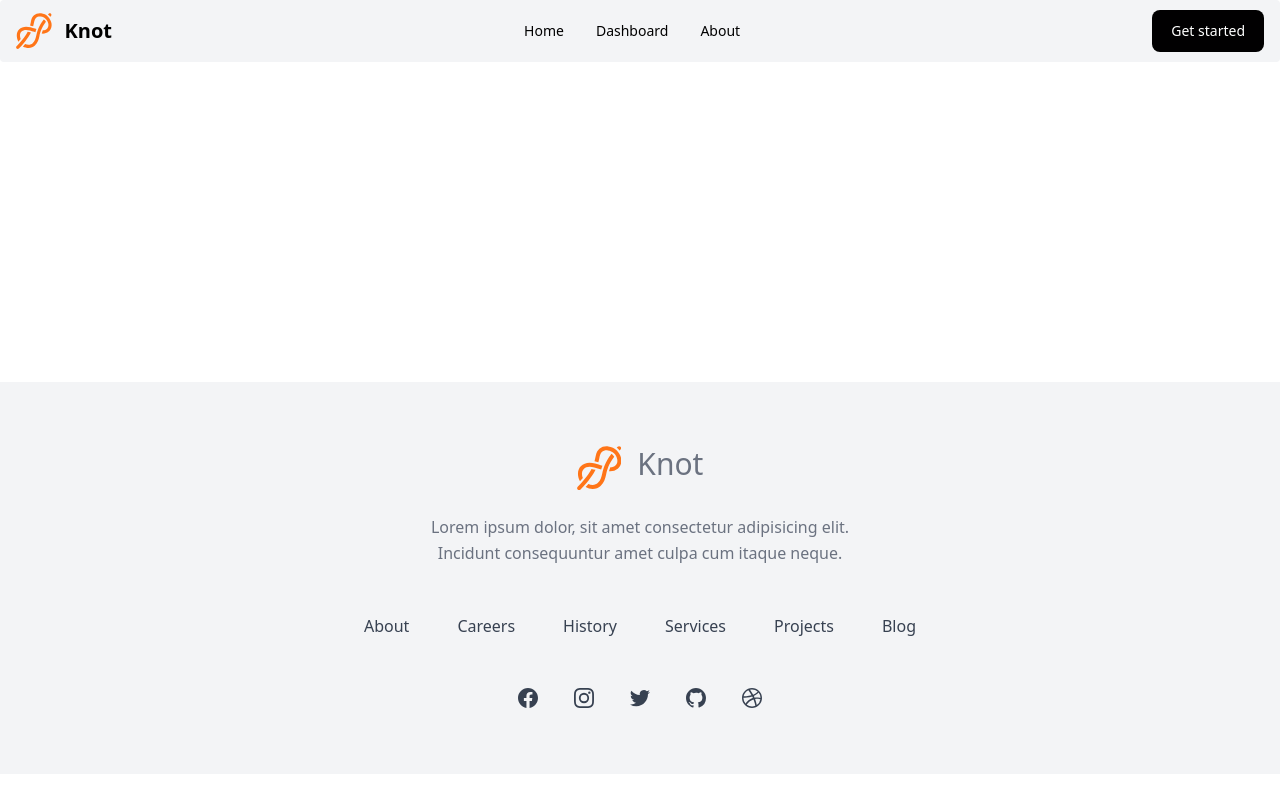
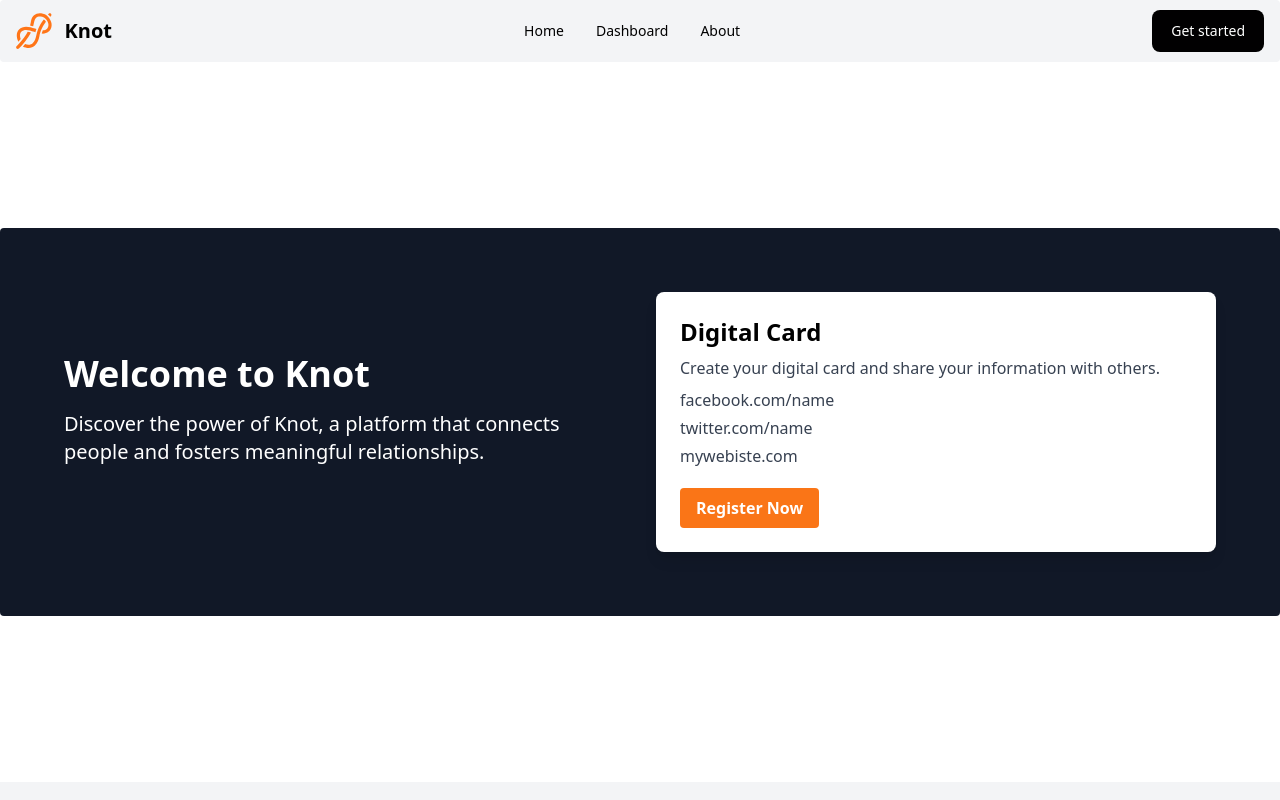
Before and after one commit to yousefwahba/knot, a React (Vite) app in the folder front-end/: page / in a window 1280 px wide. Shown: the top 800 px of the page. Built offline with nearby package versions, Linux system fonts and the light colour scheme.

Commit message:
update footer and added Hero section

```diff
--- a/front-end/src/App.jsx
+++ b/front-end/src/App.jsx
@@ -1,11 +1,16 @@
-import { Button, Navbar } from 'flowbite-react';
 import Layout from './components/shared/Layout';
-import HeadNavbar from './components/shared/Navbar';
+import { BrowserRouter as Router, Route, Routes } from 'react-router-dom';
+import HomePage from './pages/Home';
 
 function App() {
   return (
     <>
-      <Layout />
+      <Layout>
+        <Routes>
+          <Route path="/" element={<HomePage />}></Route>
+          <Route path="/test" element={<HomePage />}></Route>
+        </Routes>
+      </Layout>
     </>
   );
 }
--- /dev/null
+++ b/front-end/src/components/home/HeroSection.jsx
@@ -0,0 +1,66 @@
+import React from 'react';
+import { Link } from 'react-router-dom';
+
+const HeroSection = () => {
+  return (
+    <div className="bg-gray-900 py-16 rounded">
+      <div className="container mx-auto px-4 lg:px-16">
+        <div className="flex flex-col md:flex-row items-center justify-center gap-8">
+          <div className="md:w-1/2">
+            <div className="text-white">
+              <h1 className="text-4xl font-bold mb-4">Welcome to Knot</h1>
+              <p className="text-xl mb-6">
+                Discover the power of Knot, a platform that connects people and
+                fosters meaningful relationships.
+              </p>
+            </div>
+            <div className="flex items-center">
+              <a href="#" className="mr-4 text-white hover:text-gray-300">
+                <i className="fab fa-facebook-square text-2xl"></i>
+              </a>
+              <a href="#" className="mr-4 text-white hover:text-gray-300">
+                <i className="fab fa-twitter-square text-2xl"></i>
+              </a>
+              <a href="#" className="mr-4 text-white hover:text-gray-300">
+                <i className="fab fa-instagram-square text-2xl"></i>
+              </a>
+            </div>
+          </div>
+          <div className="md:w-1/2 mt-4 md:mt-0">
+            <div className="bg-white rounded-lg shadow-lg p-6">
+              <h2 className="text-2xl font-bold mb-2">Digital Card</h2>
+              <p className="text-gray-700 mb-2">
+                Create your digital card and share your information with others.
+              </p>
+              <ul className="text-gray-700">
+                <li className="mb-1">
+                  <a href="#" className="hover:underline">
+                    facebook.com/name
+                  </a>
+                </li>
+                <li className="mb-1">
+                  <a href="#" className="hover:underline">
+                    twitter.com/name
+                  </a>
+                </li>
+                <li className="mb-1">
+                  <a href="#" className="hover:underline">
+                    mywebiste.com
+                  </a>
+                </li>
+              </ul>
+              <Link
+                to="/register"
+                className="bg-primary text-white font-bold py-2 px-4 rounded mt-4 inline-block"
+              >
+                Register Now
+              </Link>
+            </div>
+          </div>
+        </div>
+      </div>
+    </div>
+  );
+};
+
+export default HeroSection;
--- a/front-end/src/components/shared/Footer.jsx
+++ b/front-end/src/components/shared/Footer.jsx
@@ -1,8 +1,8 @@
 const MainFooter = () => {
   return (
-    <footer class="bg-gray-100">
-      <div class="mx-auto max-w-5xl px-4 py-16 sm:px-6 lg:px-8">
-        <div class="flex justify-center text-teal-600">
+    <footer className="bg-gray-100">
+      <div className="mx-auto max-w-5xl px-4 py-16 sm:px-6 lg:px-8">
+        <div className="flex justify-center text-teal-600">
           <svg
             xmlns="http://www.w3.org/2000/svg"
             xmlns:xlink="http://www.w3.org/1999/xlink"
@@ -48,60 +48,78 @@ const MainFooter = () => {
           <div className="text-3xl text-gray-500 ml-4">Knot</div>
         </div>
 
-        <p class="mx-auto mt-6 max-w-md text-center leading-relaxed text-gray-500">
+        <p className="mx-auto mt-6 max-w-md text-center leading-relaxed text-gray-500">
           Lorem ipsum dolor, sit amet consectetur adipisicing elit. Incidunt
           consequuntur amet culpa cum itaque neque.
         </p>
 
-        <ul class="mt-12 flex flex-wrap justify-center gap-6 md:gap-8 lg:gap-12">
+        <ul className="mt-12 flex flex-wrap justify-center gap-6 md:gap-8 lg:gap-12">
           <li>
-            <a class="text-gray-700 transition hover:text-gray-700/75" href="/">
+            <a
+              className="text-gray-700 transition hover:text-gray-700/75"
+              href="/"
+            >
               About
             </a>
           </li>
 
           <li>
-            <a class="text-gray-700 transition hover:text-gray-700/75" href="/">
+            <a
+              className="text-gray-700 transition hover:text-gray-700/75"
+              href="/"
+            >
               Careers
             </a>
           </li>
 
           <li>
-            <a class="text-gray-700 transition hover:text-gray-700/75" href="/">
+            <a
+              className="text-gray-700 transition hover:text-gray-700/75"
+              href="/"
+            >
               History
             </a>
           </li>
 
           <li>
-            <a class="text-gray-700 transition hover:text-gray-700/75" href="/">
+            <a
+              className="text-gray-700 transition hover:text-gray-700/75"
+              href="/"
+            >
               Services
             </a>
           </li>
 
           <li>
-            <a class="text-gray-700 transition hover:text-gray-700/75" href="/">
+            <a
+              className="text-gray-700 transition hover:text-gray-700/75"
+              href="/"
+            >
               Projects
             </a>
           </li>
 
           <li>
-            <a class="text-gray-700 transition hover:text-gray-700/75" href="/">
+            <a
+              className="text-gray-700 transition hover:text-gray-700/75"
+              href="/"
+            >
               Blog
             </a>
           </li>
         </ul>
 
-        <ul class="mt-12 flex justify-center gap-6 md:gap-8">
+        <ul className="mt-12 flex justify-center gap-6 md:gap-8">
           <li>
             <a
               href="/"
               rel="noreferrer"
               target="_blank"
-              class="text-gray-700 transition hover:text-gray-700/75"
+              className="text-gray-700 transition hover:text-gray-700/75"
             >
-              <span class="sr-only">Facebook</span>
+              <span className="sr-only">Facebook</span>
               <svg
-                class="h-6 w-6"
+                className="h-6 w-6"
                 fill="currentColor"
                 viewBox="0 0 24 24"
                 aria-hidden="true"
@@ -120,11 +138,11 @@ const MainFooter = () => {
               href="/"
               rel="noreferrer"
               target="_blank"
-              class="text-gray-700 transition hover:text-gray-700/75"
+              className="text-gray-700 transition hover:text-gray-700/75"
             >
-              <span class="sr-only">Instagram</span>
+              <span className="sr-only">Instagram</span>
               <svg
-                class="h-6 w-6"
+                className="h-6 w-6"
                 fill="currentColor"
                 viewBox="0 0 24 24"
                 aria-hidden="true"
@@ -143,11 +161,11 @@ const MainFooter = () => {
               href="/"
               rel="noreferrer"
               target="_blank"
-              class="text-gray-700 transition hover:text-gray-700/75"
+              className="text-gray-700 transition hover:text-gray-700/75"
             >
-              <span class="sr-only">Twitter</span>
+              <span className="sr-only">Twitter</span>
               <svg
-                class="h-6 w-6"
+                className="h-6 w-6"
                 fill="currentColor"
                 viewBox="0 0 24 24"
                 aria-hidden="true"
@@ -162,11 +180,11 @@ const MainFooter = () => {
               href="/"
               rel="noreferrer"
               target="_blank"
-              class="text-gray-700 transition hover:text-gray-700/75"
+              className="text-gray-700 transition hover:text-gray-700/75"
             >
-              <span class="sr-only">GitHub</span>
+              <span className="sr-only">GitHub</span>
               <svg
-                class="h-6 w-6"
+                className="h-6 w-6"
                 fill="currentColor"
                 viewBox="0 0 24 24"
                 aria-hidden="true"
@@ -185,11 +203,11 @@ const MainFooter = () => {
               href="/"
               rel="noreferrer"
               target="_blank"
-              class="text-gray-700 transition hover:text-gray-700/75"
+              className="text-gray-700 transition hover:text-gray-700/75"
             >
-              <span class="sr-only">Dribbble</span>
+              <span className="sr-only">Dribbble</span>
               <svg
-                class="h-6 w-6"
+                className="h-6 w-6"
                 fill="currentColor"
                 viewBox="0 0 24 24"
                 aria-hidden="true"
--- /dev/null
+++ b/front-end/src/pages/Home.jsx
@@ -0,0 +1,11 @@
+import HeroSection from '../components/home/HeroSection';
+
+const HomePage = () => {
+  return (
+    <div className="min-h-[90vh] flex items-center">
+      <HeroSection />
+    </div>
+  );
+};
+
+export default HomePage;
```
